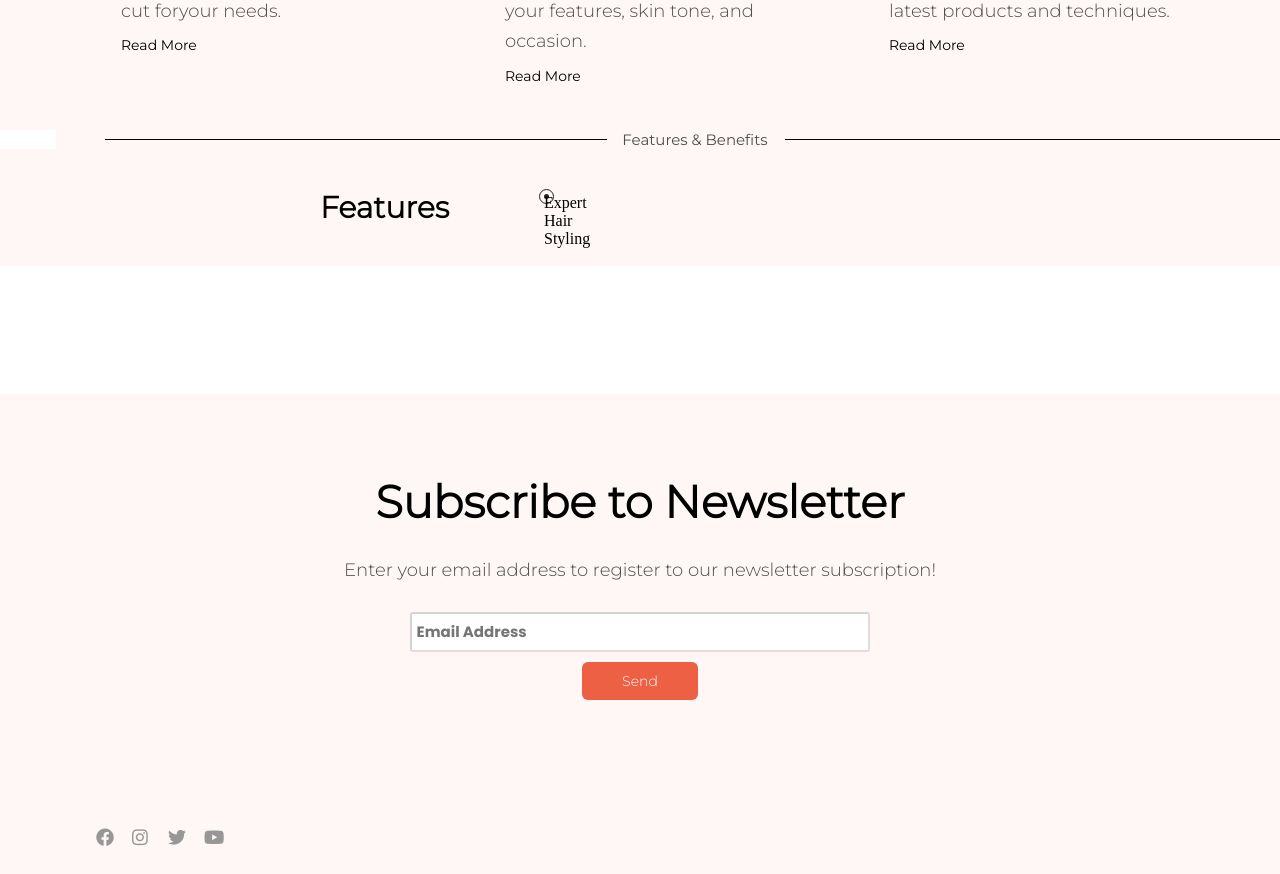
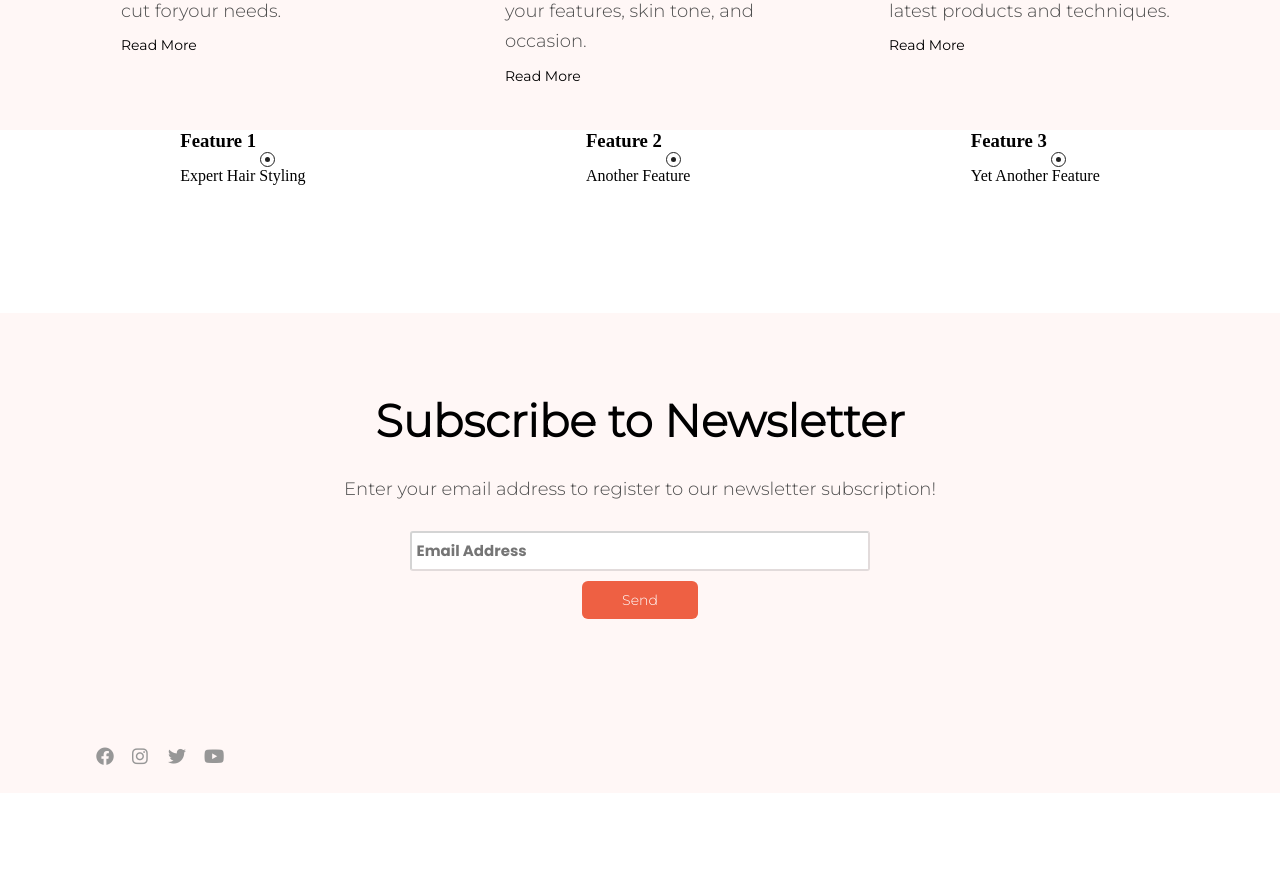
Before and after one commit to nadiahosisy/Beauty-Salon, a React (Vite) app: page /Home in a window 1280 px wide. Shown: the part 2180-3054 px from the top of the page. After the commit the page ends 2973 px from the top, so only its background shows below. Built offline with nearby package versions, Linux system fonts and the light colour scheme.

Commit message:
added FeaturesAndBenefits style

```diff
--- a/src/components/home-page-component/FeaturesAndBenefits.jsx
+++ b/src/components/home-page-component/FeaturesAndBenefits.jsx
@@ -2,27 +2,34 @@ import React from "react";
 
 const FeaturesAndBenefits = () => {
   return (
-    <>
-      <div className="main-div-container-features-benifts">
-        <div className="features-benifts-main-div">
-          <spn className="left-side"></spn>
-          <div className="text-features-benifits">Features & Benefits</div>
-          <span className="right-side"></span>
+    <div className="main-container">
+      {/* First Section */}
+      <div className="section">
+        <h3 className="header">Feature 1</h3>
+        <div className="circle">
+          <div className="dot"></div>
         </div>
+        <span className="text">Expert Hair Styling</span>
       </div>
-      <div className="main-div-featuers">
-        <div className="header-div-features">
-          <h3 className="header-featuers">Features</h3>
+
+      {/* Second Section */}
+      <div className="section">
+        <h3 className="header">Feature 2</h3>
+        <div className="circle">
+          <div className="dot"></div>
         </div>
-        <div className="container-div-featuers">
-          <div className="circle">
-            <div className="dot">
-              <span>Expert Hair Styling</span>
-            </div>
-          </div>
+        <span className="text">Another Feature</span>
+      </div>
+
+      {/* Third Section */}
+      <div className="section">
+        <h3 className="header">Feature 3</h3>
+        <div className="circle">
+          <div className="dot"></div>
         </div>
+        <span className="text">Yet Another Feature</span>
       </div>
-    </>
+    </div>
   );
 };
 
```
